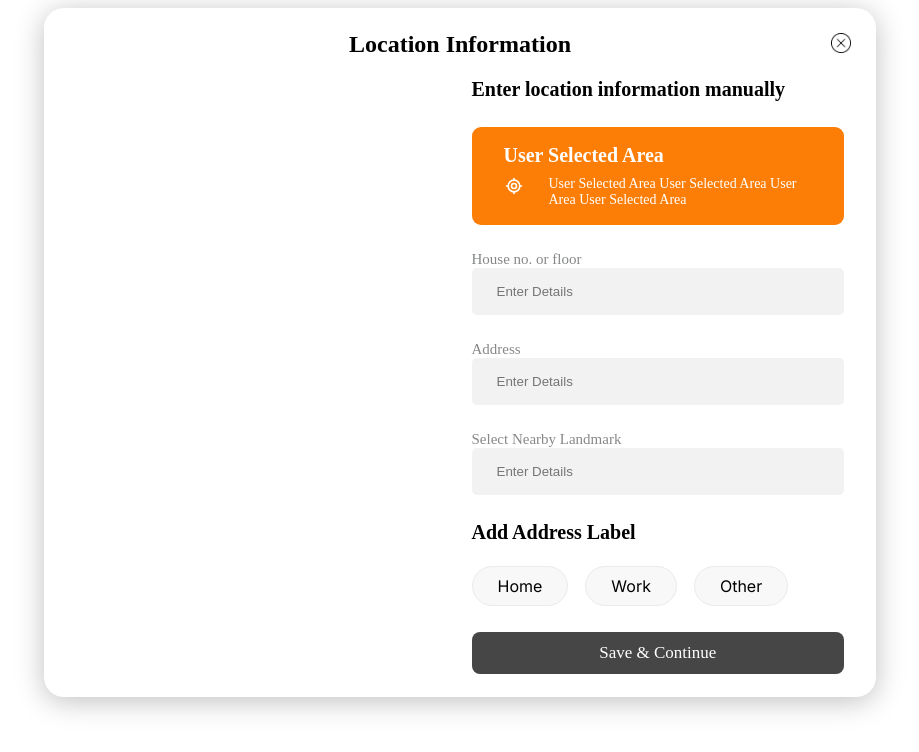
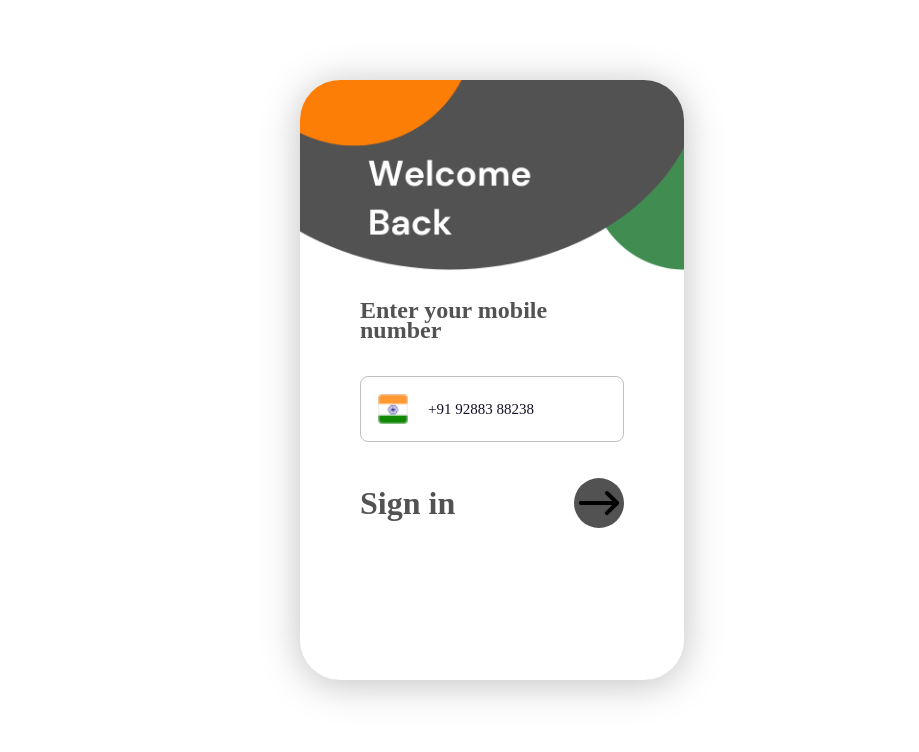
Before and after one commit to Ali3905/byzo-app, a Next.js app: page /auth in a window 1280 px wide. Shown: the top 752 px of the page, without its empty margins (212-1131 px from the left). Built offline with nearby package versions, Linux system fonts and the light colour scheme.

Commit message:
sign in page

```diff
--- /dev/null
+++ b/src/app/auth/Signin.js
@@ -0,0 +1,35 @@
+import Image from 'next/image'
+import React from 'react'
+import "../../style/Signin.css"
+
+const Signin = () => {
+  return (
+    <div className='signin'>
+      {/* <h3>Welcome back</h3> */}
+      <div className="welcome">
+
+      </div>
+      <div className="signin_form">
+        <h4>Enter your mobile number</h4>
+        <div className="mobile_num">
+            <Image
+            src="/india.png"
+            width={30}
+            height={30}
+            />
+            <p>+91  92883 88238</p>
+        </div>
+        <div className="signin_btns">
+            <p>Sign in</p>
+            <Image
+            src="/arrowRight.svg"
+            width={50}
+            height={50}
+            />
+        </div>
+      </div>
+    </div>
+  )
+}
+
+export default Signin
--- a/src/app/auth/page.js
+++ b/src/app/auth/page.js
@@ -1,10 +1,12 @@
 import React from 'react'
 import Auth from './Auth'
+import Signin from './Signin'
 
 const page = () => {
   return (
     <div>
-      <Auth />
+      {/* <Auth /> */}
+      <Signin />
     </div>
   )
 }
--- /dev/null
+++ b/src/style/Signin.css
@@ -0,0 +1,88 @@
+.signin{
+    max-width: 30vw;
+    min-height: 75vh;
+    margin: 0 auto;
+    position: absolute;
+    left: 40%;
+    top: 10%;
+    /* padding: 20px 60px; */
+
+    border-radius: 40px;
+background: #FFF;
+box-shadow: 0px 4px 39px 0px rgba(0, 0, 0, 0.25);
+overflow: hidden;
+/* position: relative; */
+}
+
+.signin .welcome{
+     min-height: 200px;
+    /* width: 400px; */
+    /* background-color: black; */
+    color: white;
+    /* border-radius: 100%; */
+    background-image: url("../../public/signin_bg.png");
+    background-size: contain;
+    background-repeat: no-repeat;
+    /* position: absolute;
+    top: -60%;
+    right: 20%; */
+}
+
+
+.signin_form{
+    padding: 20px 60px;
+    display: flex;
+    flex-direction: column;
+    gap: 36px;
+}
+
+.signin_form h4{
+    color: #525252;
+font-family: Plus Jakarta Sans;
+font-size: 24px;
+font-style: normal;
+font-weight: 600;
+line-height: 20px; /* 83.333% */
+}
+
+.mobile_num{
+    display: flex;
+    align-items: center;
+    gap: 20px;
+    padding: 17px;
+
+    border-radius: 8px;
+border: 1px solid #C1C1C1;
+}
+
+.mobile_num p{
+    color: var(--black, #121025);
+font-family: Plus Jakarta Sans;
+font-size: 15px;
+font-style: normal;
+font-weight: 500;
+line-height: 24px; /* 160% */
+}
+
+
+.signin_btns{
+    display: flex;
+    justify-content: space-between;
+    align-items: center;
+    /* border: 1px solid blue; */
+}
+
+
+.signin_btns p{
+    color: #525252;
+font-family: Plus Jakarta Sans;
+font-size: 32px;
+font-style: normal;
+font-weight: 600;
+line-height: normal;
+}
+
+.signin_btns img{
+    background-color: #525252;
+    border-radius: 100%;
+}
```
Also changed, not shown: public/signin_bg.png (added).
